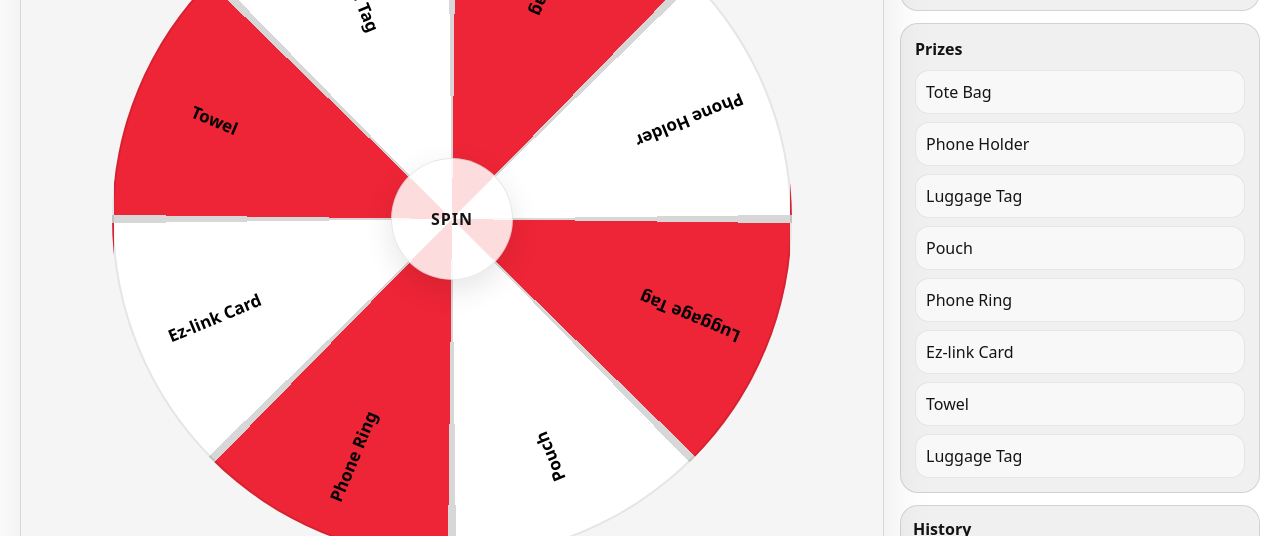
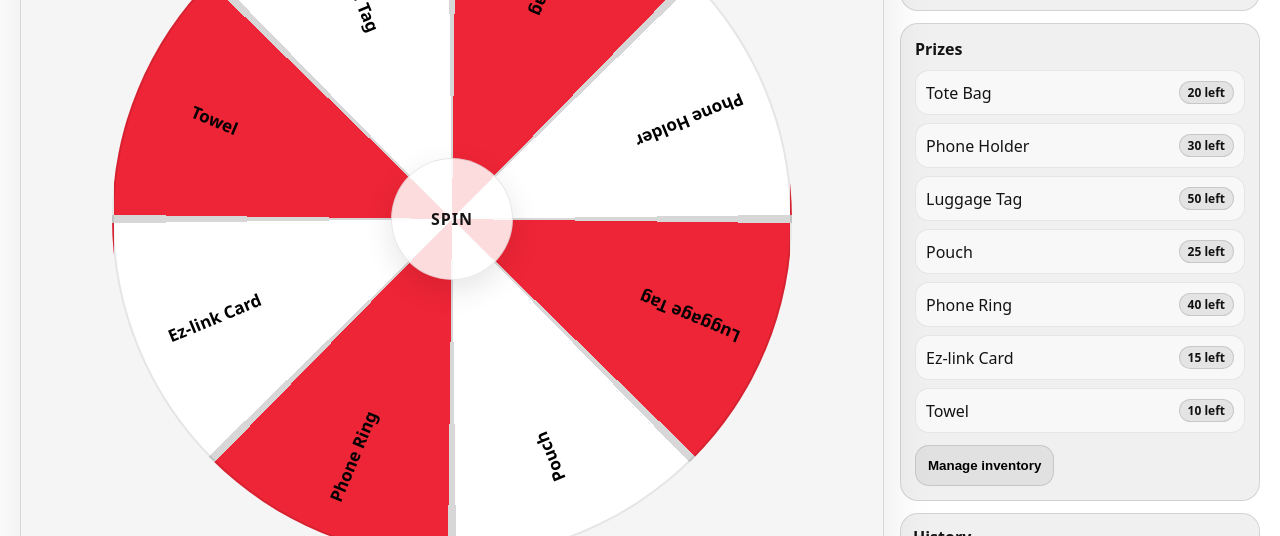
Before and after one commit to Thomzlc/SATSSpin-Win, a React (Vite) app: page / in a window 1280 px wide. Shown: the part 396-932 px from the top of the page. Built offline with nearby package versions, Linux system fonts and the light colour scheme.

Commit message:
Update App.tsx

```diff
--- a/src/App.tsx
+++ b/src/App.tsx
@@ -1,4 +1,4 @@
-import { useRef, useState } from "react";
+import { useEffect, useMemo, useRef, useState } from "react";
 
 type Prize = { label: string; weight?: number };
 
@@ -14,17 +14,63 @@ const PRIZES: Prize[] = [
   { label: "Luggage Tag" }, // repeated
 ];
 
-// Weighted pick (defaults to equal odds if weight not set)
-function weightedPickIndex(items: Prize[]) {
-  const weights = items.map((p) => Math.max(0, p.weight ?? 1));
-  const total = weights.reduce((a, b) => a + b, 0);
-  const r = Math.random() * total;
-  let acc = 0;
+// -------------------- Inventory --------------------
+type Inventory = Record<string, number>;
+const INVENTORY_KEY = "spinwin_inventory_v1";
+const ADMIN_PASSWORD = "1234";
+
+// Default starting stock (edit these numbers if you want a different baseline)
+const DEFAULT_INVENTORY: Inventory = {
+  "Tote Bag": 20,
+  "Phone Holder": 30,
+  "Luggage Tag": 50,
+  "Pouch": 25,
+  "Phone Ring": 40,
+  "Ez-link Card": 15,
+  Towel: 10,
+};
+
+function loadInventory(): Inventory {
+  try {
+    const raw = localStorage.getItem(INVENTORY_KEY);
+    if (!raw) return { ...DEFAULT_INVENTORY };
+    const parsed = JSON.parse(raw) as Inventory;
+    // Merge to ensure new prizes/default keys are present
+    return { ...DEFAULT_INVENTORY, ...parsed };
+  } catch {
+    return { ...DEFAULT_INVENTORY };
+  }
+}
+
+function saveInventory(inv: Inventory) {
+  localStorage.setItem(INVENTORY_KEY, JSON.stringify(inv));
+}
+
+// Weighted pick among only in-stock prizes.
+// Returns index in PRIZES, or -1 if none available.
+function weightedPickIndexAvailable(items: Prize[], inventory: Inventory) {
+  const eligible: { idx: number; w: number }[] = [];
+
   for (let i = 0; i < items.length; i++) {
-    acc += weights[i];
-    if (r < acc) return i;
+    const label = items[i].label;
+    const remaining = inventory[label] ?? 0;
+    if (remaining <= 0) continue;
+
+    const w = Math.max(0, items[i].weight ?? 1);
+    if (w > 0) eligible.push({ idx: i, w });
   }
-  return items.length - 1;
+
+  if (eligible.length === 0) return -1;
+
+  const total = eligible.reduce((a, x) => a + x.w, 0);
+  let r = Math.random() * total;
+
+  for (const e of eligible) {
+    r -= e.w;
+    if (r <= 0) return e.idx;
+  }
+
+  return eligible[eligible.length - 1].idx;
 }
 
 export default function App() {
@@ -38,6 +84,80 @@ export default function App() {
   // 🔊 spin audio (public/wheel-tick.mp3)
   const spinAudioRef = useRef<HTMLAudioElement | null>(null);
 
+  // Inventory state (persisted)
+  const [inventory, setInventory] = useState<Inventory>(() => loadInventory());
+
+  useEffect(() => {
+    saveInventory(inventory);
+  }, [inventory]);
+
+  const uniquePrizeLabels = useMemo(() => {
+    const set = new Set<string>();
+    for (const p of PRIZES) set.add(p.label);
+    return Array.from(set);
+  }, []);
+
+  const anyStockLeft = useMemo(() => {
+    return uniquePrizeLabels.some((label) => (inventory[label] ?? 0) > 0);
+  }, [inventory, uniquePrizeLabels]);
+
+  // -------------------- Admin / Manage Inventory UI --------------------
+  const [showManage, setShowManage] = useState(false);
+  const [adminUnlocked, setAdminUnlocked] = useState(false);
+  const [adminPass, setAdminPass] = useState("");
+  const [adminError, setAdminError] = useState<string | null>(null);
+
+  // A draft copy for editing before saving
+  const [inventoryDraft, setInventoryDraft] = useState<Inventory>(() => ({
+    ...loadInventory(),
+  }));
+
+  function openManage() {
+    setShowManage(true);
+    setAdminUnlocked(false);
+    setAdminPass("");
+    setAdminError(null);
+    setInventoryDraft({ ...inventory });
+  }
+
+  function closeManage() {
+    setShowManage(false);
+    setAdminUnlocked(false);
+    setAdminPass("");
+    setAdminError(null);
+  }
+
+  function submitAdminPassword() {
+    if (adminPass === ADMIN_PASSWORD) {
+      setAdminUnlocked(true);
+      setAdminError(null);
+    } else {
+      setAdminError("Wrong password.");
+      setAdminUnlocked(false);
+    }
+  }
+
+  function saveDraft() {
+    // Clamp to non-negative integers
+    const next: Inventory = { ...inventory };
+    for (const label of uniquePrizeLabels) {
+      const raw = inventoryDraft[label];
+      const cleaned = Number.isFinite(raw) ? Math.max(0, Math.floor(raw)) : 0;
+      next[label] = cleaned;
+    }
+    setInventory(next);
+    closeManage();
+  }
+
+  function setDraftValue(label: string, value: string) {
+    const num = value === "" ? 0 : Number(value);
+    setInventoryDraft((prev) => ({
+      ...prev,
+      [label]: Number.isFinite(num) ? num : 0,
+    }));
+  }
+
+  // -------------------- Wheel rendering --------------------
   const n = PRIZES.length; // 8
   const slice = 360 / n;
 
@@ -49,7 +169,6 @@ export default function App() {
     centerDeg: slice * (i + 0.5),
   }));
 
-  // ✅ Red/white alternating + thin separators so wedges always read cleanly
   const wheelGradient = (() => {
     const border = 0.7;
 
@@ -75,7 +194,7 @@ export default function App() {
     const a = spinAudioRef.current;
     if (!a) return;
     a.currentTime = 0;
-    a.loop = false;
+    a.loop = false; // your current behaviour
     a.play().catch(() => {});
   }
 
@@ -88,6 +207,7 @@ export default function App() {
 
   function doSpin() {
     if (spinning) return;
+    if (!anyStockLeft) return;
 
     setWinner(null);
     setSpinning(true);
@@ -95,7 +215,15 @@ export default function App() {
     // 🔊 start sound on user gesture (button click)
     startSpinSound();
 
-    const pickedIdx = weightedPickIndex(PRIZES);
+    const pickedIdx = weightedPickIndexAvailable(PRIZES, inventory);
+    if (pickedIdx === -1) {
+      // No eligible prizes left
+      stopSpinSound();
+      setWinner("Out of stock");
+      setSpinning(false);
+      return;
+    }
+
     const picked = segments[pickedIdx];
 
     const fullRotations = 40 + Math.floor(Math.random() * 3); // 4–6 full rotations
@@ -122,6 +250,15 @@ export default function App() {
 
     window.setTimeout(() => {
       stopSpinSound();
+
+      // ✅ decrement inventory for the winning prize label
+      setInventory((prev) => {
+        const next = { ...prev };
+        const label = picked.label;
+        next[label] = Math.max(0, (next[label] ?? 0) - 1);
+        return next;
+      });
+
       setWinner(picked.label);
       setLastWinner(picked.label);
       setSpinning(false);
@@ -199,8 +336,13 @@ export default function App() {
         </section>
 
         <aside className="side">
-          <button className="primaryBtn" onClick={doSpin} disabled={spinning}>
-            {spinning ? "Spinning…" : "Spin the Wheel"}
+          <button
+            className="primaryBtn"
+            onClick={doSpin}
+            disabled={spinning || !anyStockLeft}
+            title={!anyStockLeft ? "All prizes are out of stock" : undefined}
+          >
+            {spinning ? "Spinning…" : anyStockLeft ? "Spin the Wheel" : "Out of stock"}
           </button>
 
           <div className="panel">
@@ -224,12 +366,143 @@ export default function App() {
 
           <div className="panel">
             <div className="panelTitle">Prizes</div>
+
             <div className="list">
-              {PRIZES.map((p, idx) => (
-                <div key={`${p.label}-${idx}`} className="listRow">
-                  <span>{p.label}</span>
+              {uniquePrizeLabels.map((label) => {
+                const remaining = inventory[label] ?? 0;
+                const out = remaining <= 0;
+                return (
+                  <div
+                    key={label}
+                    className="listRow"
+                    style={{
+                      display: "flex",
+                      justifyContent: "space-between",
+                      gap: 12,
+                      opacity: out ? 0.45 : 1,
+                    }}
+                  >
+                    <span>
+                      {label} {out ? "(Out)" : ""}
+                    </span>
+                    <span
+                      className="chip"
+                      style={{
+                        padding: "2px 8px",
+                        borderRadius: 999,
+                        fontSize: 12,
+                        border: "1px solid rgba(0,0,0,0.12)",
+                        whiteSpace: "nowrap",
+                      }}
+                    >
+                      {remaining} left
+                    </span>
+                  </div>
+                );
+              })}
+            </div>
+
+            {/* ✅ Manage inventory */}
+            <div style={{ marginTop: 12 }}>
+              <button className="secondaryBtn" onClick={openManage}>
+                Manage inventory
+              </button>
+
+              {showManage && (
+                <div
+                  style={{
+                    marginTop: 10,
+                    padding: 12,
+                    borderRadius: 12,
+                    border: "1px solid rgba(0,0,0,0.12)",
+                    background: "rgba(255,255,255,0.6)",
+                  }}
+                >
+                  {!adminUnlocked ? (
+                    <>
+                      <div style={{ fontWeight: 700, marginBottom: 8 }}>
+                        Admin access
+                      </div>
+                      <div style={{ display: "flex", gap: 8 }}>
+                        <input
+                          type="password"
+                          value={adminPass}
+                          onChange={(e) => setAdminPass(e.target.value)}
+                          placeholder="Enter admin password"
+                          style={{
+                            flex: 1,
+                            padding: "10px 12px",
+                            borderRadius: 10,
+                            border: "1px solid rgba(0,0,0,0.2)",
+                          }}
+                        />
+                        <button className="primaryBtn" onClick={submitAdminPassword}>
+                          Unlock
+                        </button>
+                        <button className="ghostBtn" onClick={closeManage}>
+                          Cancel
+                        </button>
+                      </div>
+                      {adminError ? (
+                        <div style={{ marginTop: 8, color: "#b00020" }}>
+                          {adminError}
+                        </div>
+                      ) : null}
+                    </>
+                  ) : (
+                    <>
+                      <div style={{ fontWeight: 700, marginBottom: 10 }}>
+                        Edit stock levels
+                      </div>
+
+                      <div style={{ display: "grid", gap: 8 }}>
+                        {uniquePrizeLabels.map((label) => (
+                          <div
+                            key={`edit-${label}`}
+                            style={{
+                              display: "grid",
+                              gridTemplateColumns: "1fr 110px",
+                              gap: 10,
+                              alignItems: "center",
+                            }}
+                          >
+                            <div style={{ fontWeight: 600 }}>{label}</div>
+                            <input
+                              type="number"
+                              min={0}
+                              step={1}
+                              value={String(inventoryDraft[label] ?? 0)}
+                              onChange={(e) => setDraftValue(label, e.target.value)}
+                              style={{
+                                padding: "8px 10px",
+                                borderRadius: 10,
+                                border: "1px solid rgba(0,0,0,0.2)",
+                                textAlign: "right",
+                              }}
+                            />
+                          </div>
+                        ))}
+                      </div>
+
+                      <div style={{ display: "flex", gap: 8, marginTop: 12 }}>
+                        <button className="primaryBtn" onClick={saveDraft}>
+                          Save
+                        </button>
+                        <button className="secondaryBtn" onClick={() => setInventoryDraft({ ...inventory })}>
+                          Reset changes
+                        </button>
+                        <button className="ghostBtn" onClick={closeManage}>
+                          Close
+                        </button>
+                      </div>
+
+                      <div style={{ marginTop: 10, fontSize: 12, opacity: 0.75 }}>
+                        Stocks are saved on this device (localStorage).
+                      </div>
+                    </>
+                  )}
                 </div>
-              ))}
+              )}
             </div>
           </div>
 
@@ -248,8 +521,8 @@ export default function App() {
 
       <footer className="footer">
         <span className="footSubtle">
-          Note: No inventory tracking. Outcomes are random based on prize weights
-          (if set).
+          Note: Inventory is tracked on this device. Outcomes remain random based
+          on prize weights (if set) and available stock.
         </span>
       </footer>
     </div>
```
